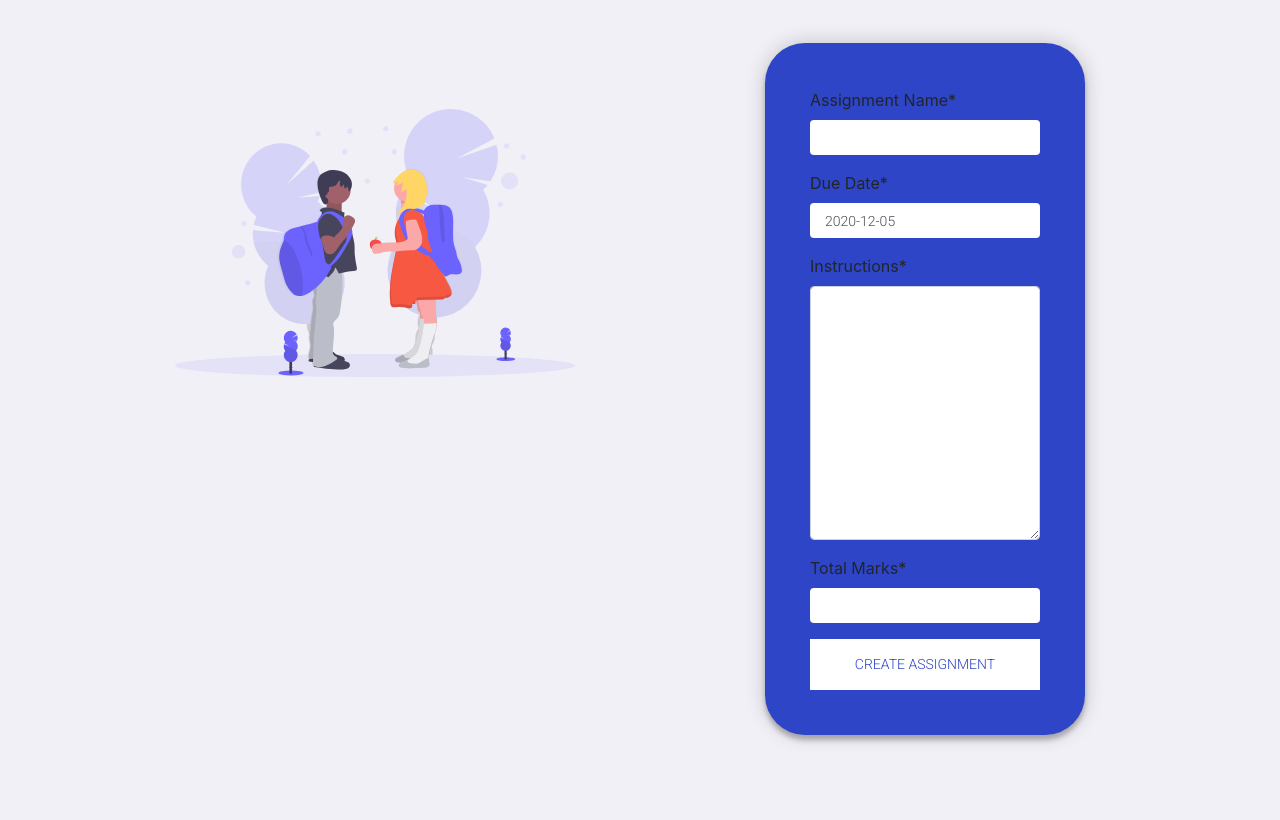
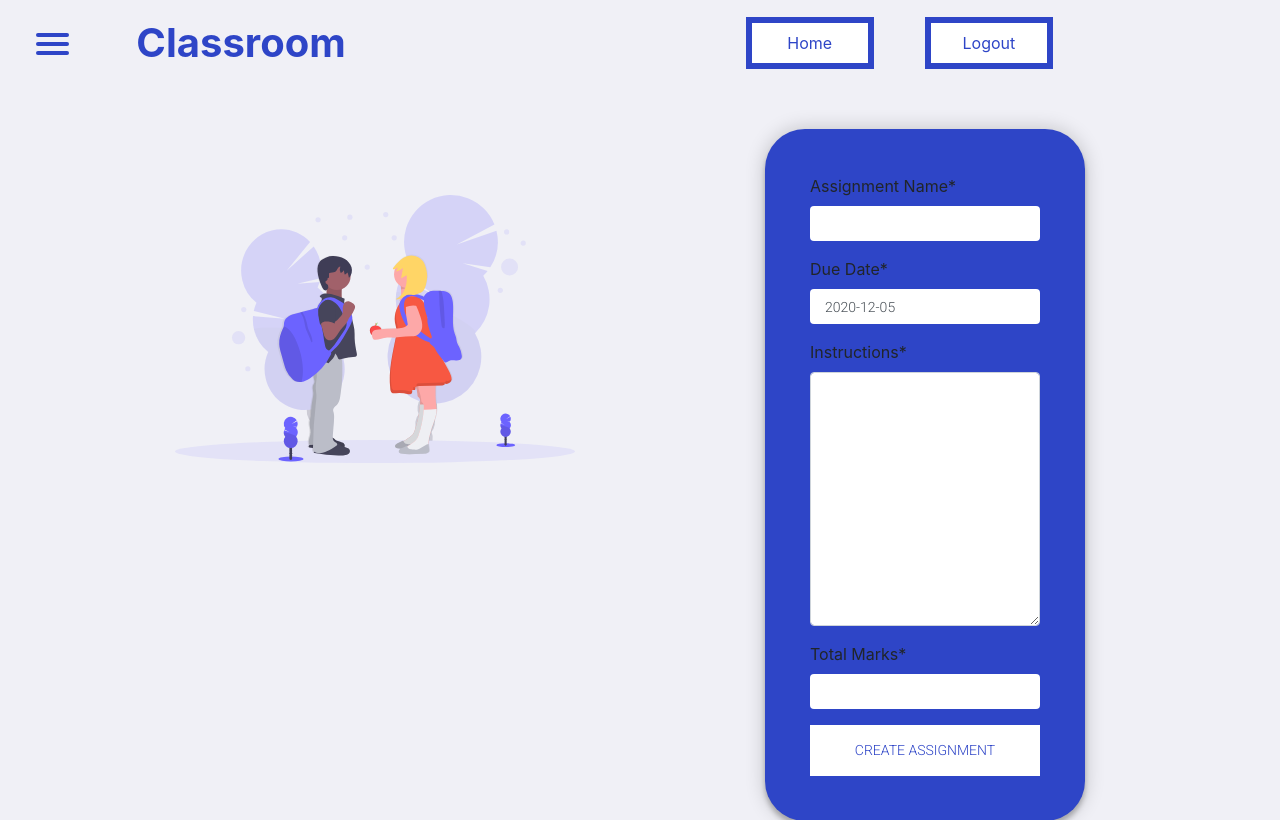
Before and after one commit to Aafiya-H/Classroom, a Django app: page /create_assignment/1 in a window 1280 px wide. Shown: the top 820 px of the page. Before the commit the page ends 744 px from the top, so only its background shows below. Run offline with Django 3.2, Linux system fonts and the light colour scheme; a user stored in the database is signed in; tables that the repository leaves empty hold one stand-in row (values such as "Sample post"); some libraries are stand-ins or nearby versions.

Commit message:
create assignment frontend done

```diff
--- a/base/templates/base/assignment_summary_content.html
+++ /dev/null
@@ -1,4 +0,0 @@
-{% extends 'base/assignment_summary.html' %}
-{% load static %}
-{% block head %}
-{% endblock %}
--- a/base/templates/base/base.html
+++ b/base/templates/base/base.html
@@ -6,6 +6,7 @@
     <meta name="viewport" content="width=device-width, initial-scale=1.0">
     <title></title>
     <link rel="stylesheet" type="text/css" href="{% static 'css/main.css' %}">
+    <link rel="stylesheet" type="text/css" href="{% static 'css/base_class.css' %}">
     {% block head %}{% endblock %}
     <link rel="stylesheet" href="https://cdn.jsdelivr.net/npm/bootstrap@4.5.3/dist/css/bootstrap.min.css" integrity="sha384-TX8t27EcRE3e/ihU7zmQxVncDAy5uIKz4rEkgIXeMed4M0jlfIDPvg6uqKI2xXr2" crossorigin="anonymous">
     <script src="https://code.jquery.com/jquery-3.5.1.slim.min.js" integrity="sha384-DfXdz2htPH0lsSSs5nCTpuj/zy4C+OGpamoFVy38MVBnE+IbbVYUew+OrCXaRkfj" crossorigin="anonymous"></script>
@@ -13,6 +14,7 @@
 </head>
 <body>
     <div class="mytopnav">
+
         {% block navbar %}
         {% endblock %}
     </div>
@@ -32,5 +34,9 @@
         </div>
     </div>
     <div>
+
+    {% block hamburger %}
+    {% endblock %}
+
 </body>
 </html>
--- a/base/templates/base/base_class.html
+++ b/base/templates/base/base_class.html
@@ -12,7 +12,7 @@
     <script src="https://code.jquery.com/jquery-3.5.1.slim.min.js" integrity="sha384-DfXdz2htPH0lsSSs5nCTpuj/zy4C+OGpamoFVy38MVBnE+IbbVYUew+OrCXaRkfj" crossorigin="anonymous"></script>
     <script src="https://cdn.jsdelivr.net/npm/bootstrap@4.5.3/dist/js/bootstrap.bundle.min.js" integrity="sha384-ho+j7jyWK8fNQe+A12Hb8AhRq26LrZ/JpcUGGOn+Y7RsweNrtN/tE3MoK7ZeZDyx" crossorigin="anonymous"></script>
 </head>
-<body>
+<body class="container-fluid">
     <nav class="navbar navbar-expand-lg navbar-light navbar_custom">
         <nav role="navigation">
             <div id="menuToggle">
@@ -29,7 +29,7 @@
               </ul>
             </div>
           </nav>
-        <a class="navbar-brand" href="#" style="font-size:250% !important; color:#2e45c7 !important; margin-left: 7%; margin-right: 30%"><b>Classroom</b></a>
+        <a class="navbar-brand" href="#" style="font-size:250% !important; color:#2e45c7 !important; margin-left: 7%; margin-right: 15%"><b>Classroom</b></a>
         <div class="collapse navbar-collapse" id="navbarSupportedContent">
             <ul class="navbar-nav mr-auto">
               {% for teacher in teachers %}
--- a/base/templates/base/create_assignment.html
+++ b/base/templates/base/create_assignment.html
@@ -4,6 +4,41 @@
 
 {% block head %}
    <link rel="stylesheet" type="text/css" href="{% static 'css/form.css' %}">
+{% endblock %}
+
+
+{% block navbar %}
+<nav class="navbar navbar-expand-lg navbar-light navbar_custom">
+    <nav role="navigation">
+        <div id="menuToggle">
+          <input type="checkbox" />
+          <span></span>
+          <span></span>
+          <span></span>
+          <ul id="menu">
+            {% if mappings %}
+                {% for mapping in mappings %}
+                    <a href="{% url 'render_class' id=mapping.classroom_id.id %}"><li>{{mapping.classroom_id.classroom_name}}</li></a>
+                {% endfor %}
+            {% endif %}
+          </ul>
+        </div>
+      </nav>
+    <a class="navbar-brand" href="#" style="font-size:250% !important; color:#2e45c7 !important; margin-left: 7%; margin-right: 30%"><b>Classroom</b></a>
+    <div class="collapse navbar-collapse" id="navbarSupportedContent">
+        <ul class="navbar-nav mr-auto">
+
+          <li class="nav-item">
+            <a class="nav-link mybtn myinfo" href="{% url 'home' %}">Home</a>
+          </li>
+
+          <li class="nav-item active">
+            <a class="nav-link mybtn myinfo" href="{% url 'logout' %}">Logout<span class="sr-only"></span></a>
+          </li>
+
+        </ul>
+    </div>
+</nav>
 {% endblock %}
 
 {% block content_left %}
@@ -25,3 +60,7 @@
         </div>
     </div>
 {% endblock %}
+
+{% block hamburger %}
+
+{% endblock %}
--- a/base/views.py
+++ b/base/views.py
@@ -167,6 +167,10 @@ def join_class(request):
 @teacher_required('home')
 @login_required
 def create_assignment(request,classroom_id):
+    teacher_mapping = Teachers.objects.filter(teacher_id=request.user).select_related('classroom_id')
+    student_mapping = Students.objects.filter(student_id=request.user).select_related('classroom_id')
+    mappings = chain(teacher_mapping,student_mapping)
+
     if request.method == 'POST':
         form = CreateAssignmentForm(request.POST)
         if form.is_valid():
@@ -179,6 +183,6 @@ def create_assignment(request,classroom_id):
             assignment.save()
             return redirect('render_class',id=classroom_id.id)
         else:
-            return render(request,'base/create_assignment.html',{'form':form})
+            return render(request,'base/create_assignment.html',{'form':form,'mappings':mappings})
     form = CreateAssignmentForm()
-    return render(request,'base/create_assignment.html',{'form':form})
+    return render(request,'base/create_assignment.html',{'form':form,'mappings':mappings})
```
